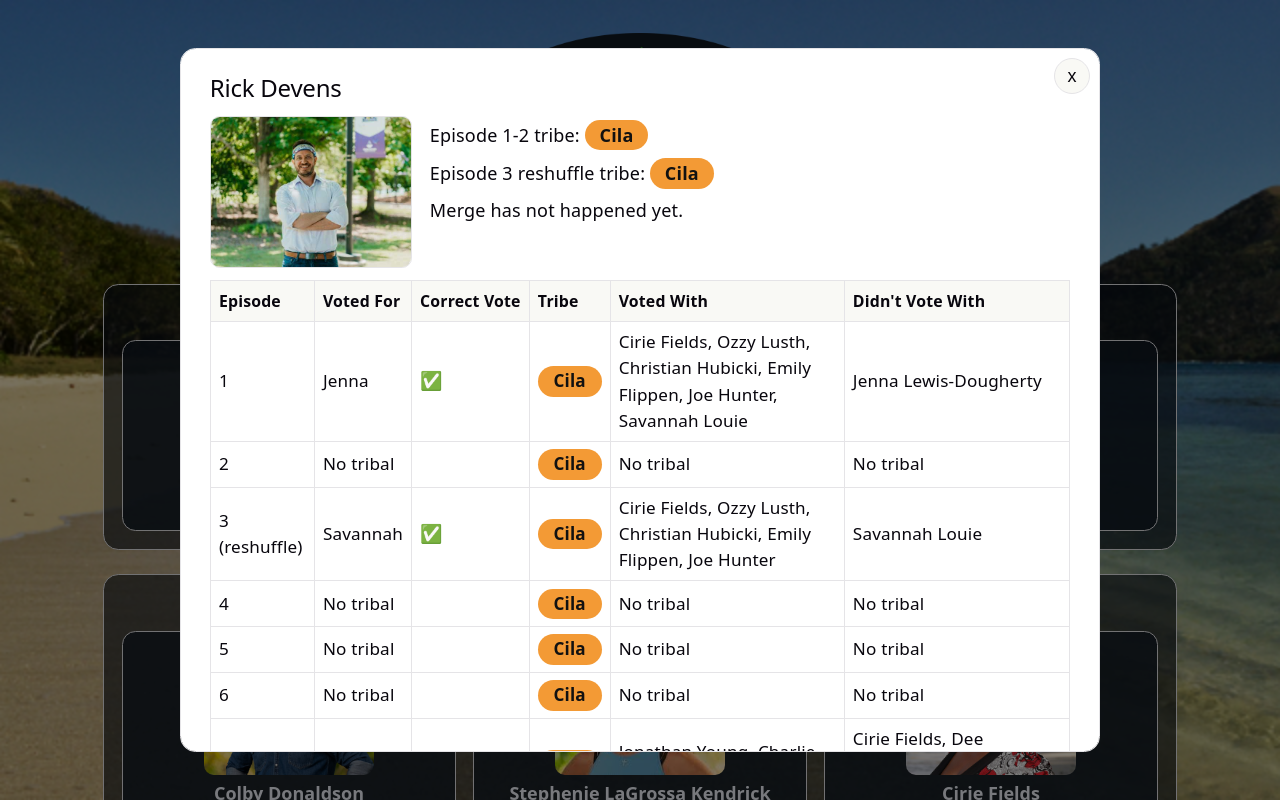
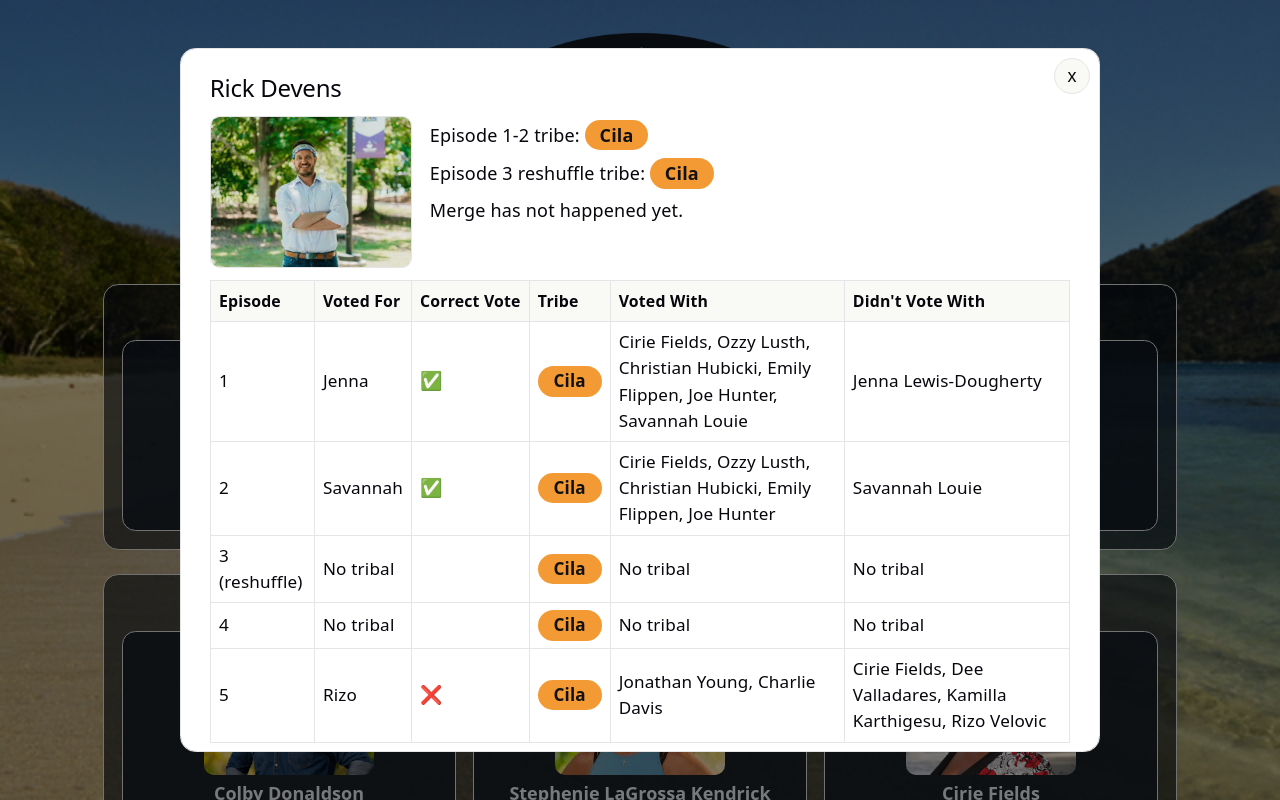
Before and after one commit to hsujasonf/fantasy-survivor-50, a React (Vite) app: page / in a window 1280 px wide. Both pictures are taken after a click on the button "Rick Devens". Built offline with nearby package versions, Linux system fonts and the light colour scheme.

Commit message:
correct statistics

```diff
--- a/src/components/PlayerDialog.tsx
+++ b/src/components/PlayerDialog.tsx
@@ -30,10 +30,12 @@ export default function PlayerDialog({
     eliminatedByEpisode,
   )
   const statusLabel = getPlayerStatusLabel(selectedContestant.name, eliminatedByEpisode)
-  const dualTribalEpisodes = new Set([7])
-  const eliminatedPlayerByEpisode = Object.fromEntries(
-    Object.entries(eliminatedByEpisode).map(([name, episode]) => [episode, name]),
-  ) as Record<number, string>
+  const dualTribalEpisodes = new Set([5])
+  const eliminatedPlayersByEpisode: Record<number, string[]> = {}
+  for (const [name, episode] of Object.entries(eliminatedByEpisode)) {
+    if (!eliminatedPlayersByEpisode[episode]) eliminatedPlayersByEpisode[episode] = []
+    eliminatedPlayersByEpisode[episode].push(name)
+  }
   const voteNameAliases: Record<string, string> = {
     Jenna: 'Jenna Lewis-Dougherty',
     Kyle: 'Kyle Fraser',
@@ -157,8 +159,19 @@ export default function PlayerDialog({
                       </td>
                       <td>{vote ?? 'No tribal'}</td>
                       <td className="correct-vote-cell">
-                        {vote ? (
-                          toCanonicalName(vote) === eliminatedPlayerByEpisode[episode] ? (
+                        {vote ? (() => {
+                          const eliminated = (eliminatedPlayersByEpisode[episode] ?? [])
+                            .filter((n) => n !== 'Kyle Fraser')
+                          let target: string | undefined
+                          if (dualTribalEpisodes.has(episode)) {
+                            target = eliminated.find((n) => {
+                              const c = contestants.find((ct) => ct.name === n)
+                              return c && getTribeForEpisode(c, episode) === tribe
+                            })
+                          } else {
+                            target = eliminated[0]
+                          }
+                          return toCanonicalName(vote) === target ? (
                             <span className="correct-vote yes" aria-label="Correct vote">
                               ✅
                             </span>
@@ -167,7 +180,7 @@ export default function PlayerDialog({
                               ❌
                             </span>
                           )
-                        ) : (
+                        })() : (
                           ''
                         )}
                       </td>
--- a/src/data/gameData.ts
+++ b/src/data/gameData.ts
@@ -6,28 +6,28 @@ export const headerLogo = survivor50Logo
 export const voteHistory: Record<string, EpisodeVoteMap> = {
   'Jenna Lewis-Dougherty': { 1: 'Cirie' },
   'Colby Donaldson': {},
-  'Stephenie LaGrossa Kendrick': { 4: 'Angelina', 5: 'Mike', 6: 'Angelina' },
-  'Cirie Fields': { 1: 'Jenna', 3: 'Savannah', 7: 'Charlie' },
-  'Ozzy Lusth': { 1: 'Jenna', 3: 'Savannah', 4: 'Q', 5: 'Angelina', 6: 'Angelina' },
+  'Stephenie LaGrossa Kendrick': { 3: 'Angelina', 4: 'Mike', 5: 'Angelina' },
+  'Cirie Fields': { 1: 'Jenna', 2: 'Savannah', 5: 'Charlie' },
+  'Ozzy Lusth': { 1: 'Jenna', 2: 'Savannah', 3: 'Q', 4: 'Angelina', 5: 'Angelina' },
   'Benjamin "Coach" Wade': {},
   'Aubry Bracco': {},
   'Chrissy Hofbeck': {},
-  'Christian Hubicki': { 1: 'Jenna', 3: 'Savannah', 4: 'Q', 5: 'Mike', 6: 'Angelina' },
-  'Angelina Keeley': { 4: 'Q', 5: 'Emily', 6: 'Stephenie' },
-  'Mike White': { 4: 'Q', 5: 'Emily' },
-  'Rick Devens': { 1: 'Jenna', 3: 'Savannah', 7: 'Rizo' },
-  'Jonathan Young': { 7: 'Rizo' },
-  'Emily Flippen': { 1: 'Jenna', 3: 'Savannah', 4: 'Q', 5: 'Mike', 6: 'Angelina' },
-  'Dee Valladares': { 7: 'Charlie' },
-  'Quintavius "Q" Burdette': { 4: 'None' },
-  'Charlie Davis': { 7: 'Rizo' },
+  'Christian Hubicki': { 1: 'Jenna', 2: 'Savannah', 3: 'Q', 4: 'Mike', 5: 'Angelina' },
+  'Angelina Keeley': { 3: 'Q', 4: 'Emily', 5: 'Stephenie' },
+  'Mike White': { 3: 'Q', 4: 'Emily' },
+  'Rick Devens': { 1: 'Jenna', 2: 'Savannah', 5: 'Rizo' },
+  'Jonathan Young': { 5: 'Rizo' },
+  'Emily Flippen': { 1: 'Jenna', 2: 'Savannah', 3: 'Q', 4: 'Mike', 5: 'Angelina' },
+  'Dee Valladares': { 5: 'Charlie' },
+  'Quintavius "Q" Burdette': { 3: 'None' },
+  'Charlie Davis': { 5: 'Rizo' },
   'Tiffany Ervin': {},
   'Genevieve Mushaluk': {},
-  'Kyle Fraser': { 2: 'Evacuated' },
-  'Joe Hunter': { 1: 'Jenna', 3: 'Savannah' },
-  'Kamilla Karthigesu': { 7: 'Charlie' },
-  'Savannah Louie': { 1: 'Jenna', 3: 'Ozzy' },
-  'Rizo Velovic': { 7: 'Charlie' },
+  'Kyle Fraser': {},
+  'Joe Hunter': { 1: 'Jenna', 2: 'Savannah' },
+  'Kamilla Karthigesu': { 5: 'Charlie' },
+  'Savannah Louie': { 1: 'Jenna', 2: 'Ozzy' },
+  'Rizo Velovic': { 5: 'Charlie' },
 }
 
 export const votedOff = new Set([
@@ -40,16 +40,16 @@ export const votedOff = new Set([
   'Charlie Davis',
 ])
 
-export const trackedEpisodes = [1, 2, 3, 4, 5, 6, 7]
+export const trackedEpisodes = [1, 2, 3, 4, 5]
 
 export const eliminatedByEpisode: Record<string, number> = {
   'Jenna Lewis-Dougherty': 1,
-  'Kyle Fraser': 2,
-  'Savannah Louie': 3,
-  'Quintavius "Q" Burdette': 4,
-  'Mike White': 5,
-  'Angelina Keeley': 6,
-  'Charlie Davis': 7,
+  'Kyle Fraser': 1,
+  'Savannah Louie': 2,
+  'Quintavius "Q" Burdette': 3,
+  'Mike White': 4,
+  'Angelina Keeley': 5,
+  'Charlie Davis': 5,
 }
 
 export const teamOrder = ['Hsu', 'Monica', 'Charlie', 'Fanny', 'Kelsey', 'Alex', 'Kelly', 'Audrey']
```
